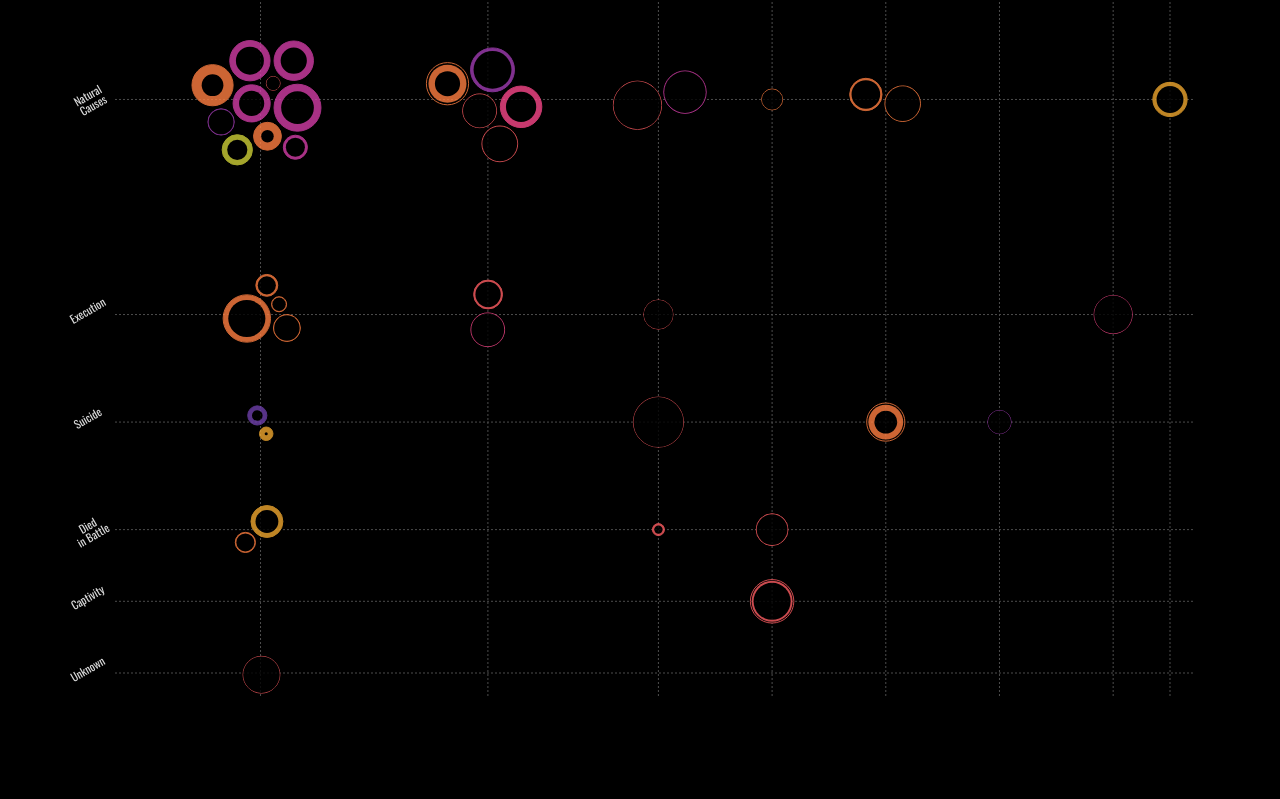
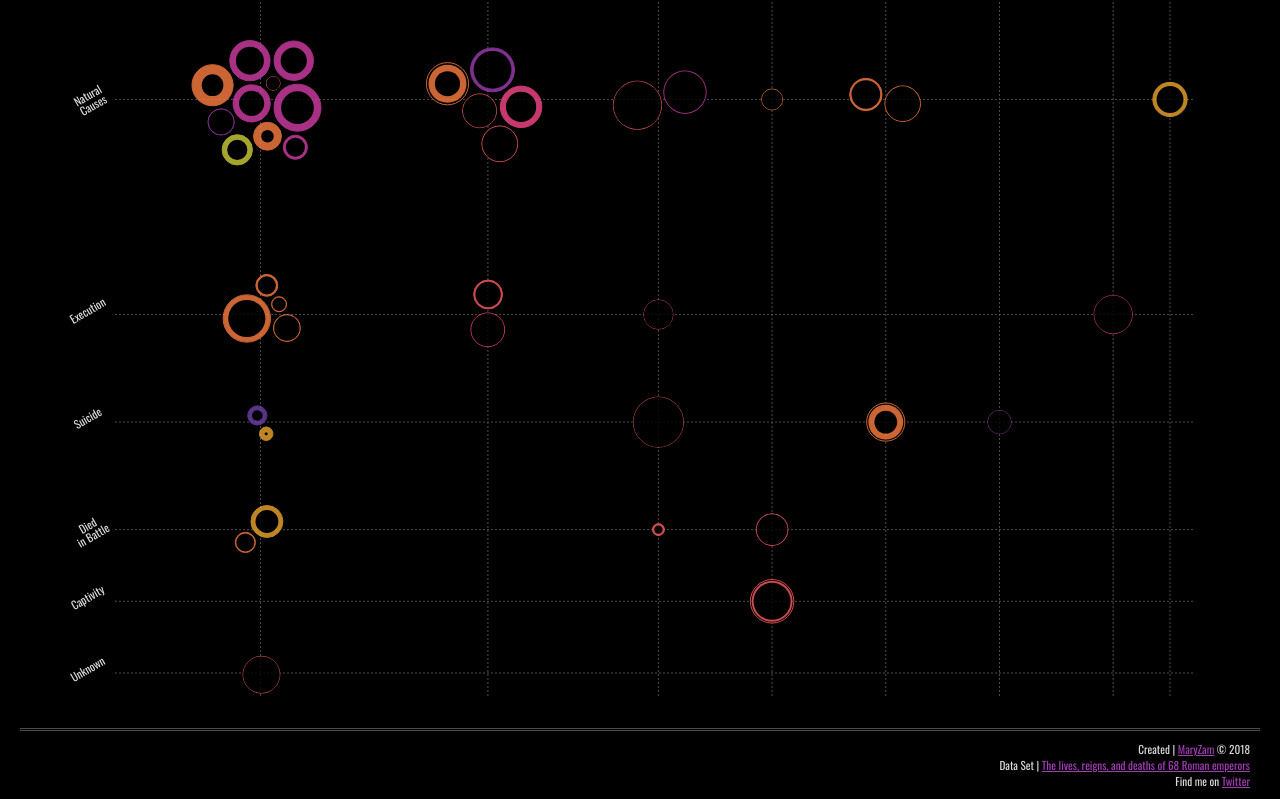
Before and after one commit to maryzam/reddit-dataVis-battle, a website built with webpack: page June/index.html in a window 1280 px wide. Shown: the part 601-1400 px from the top of the page. Before the commit the page ends 1329 px from the top, so only its background shows below. Built offline with nearby package versions, Linux system fonts and the light colour scheme; a web font is replaced by a local one; what d3-hexbin would draw is missing.

Commit message:
Add footer

```diff
--- a/June/assets/styles.css
+++ b/June/assets/styles.css
@@ -171,3 +171,22 @@ line.axis {
 		-1px 1px 0 #000,
 		1px 1px 0 #000;
 }
+
+footer {
+	border-top: double #4d4d4d;
+	margin: 0 20px;
+	padding: 10px;
+}
+
+footer p {
+	font-size: 0.7em;
+	text-align: right;
+}
+
+footer a {
+	color: #a03db3;
+}
+
+footer a:hover {
+	color: #d23ea7;
+}
--- a/June/index.html
+++ b/June/index.html
@@ -23,7 +23,11 @@
             </div>
         </header>
         <main class="container"></main>
-        <footer></footer>
+        <footer>
+            <p>Created | <a href="https://github.com/maryzam">MaryZam</a> © 2018 </p>
+            <p>Data Set | <a href="https://github.com/zonination/emperors/blob/master/emperors.csv">The lives, reigns, and deaths of 68 Roman emperors</a></p>
+            <p>Find me on <a href="https://twitter.com/MaryZamCode">Twitter</a></p>
+        </footer>
         <script type="text/javascript" src="dist/index.js" charset="UTF-8"></script>
     </body>
 </html>
```
